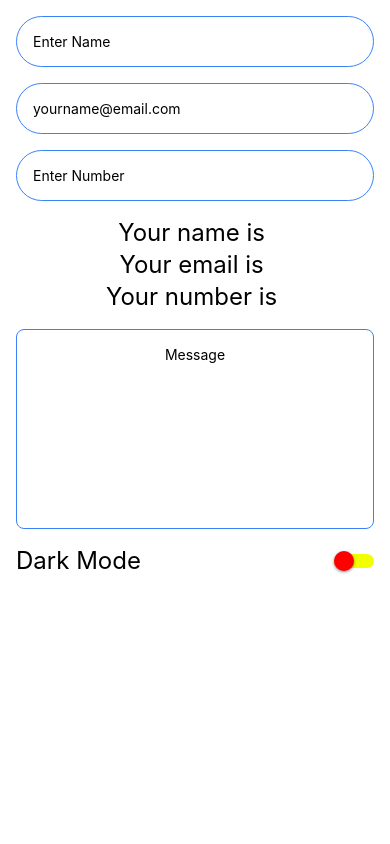
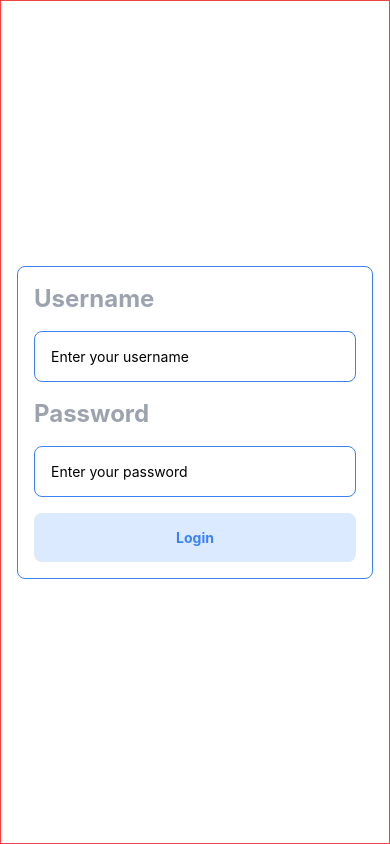
Before and after one commit to Danncode10/React-Native-Part-2-, a React Native app in the folder RNForms/: screen / in a window 390 px wide. Built offline with nearby package versions, Linux system fonts and the light colour scheme.

Commit message:
Implement Login component and update App structure

```diff
--- a/RNForms/App.js
+++ b/RNForms/App.js
@@ -1,86 +1,130 @@
 import "./global.css"
-import { Text, View, SafeAreaView, TextInput, Switch} from "react-native";
-import { use, useState } from "react";
+import { Text, View, SafeAreaView } from "react-native";
+import Login from './components/Login.js';
 
 export default function App() {
+  return (
+    <View className="flex-1 items-center justify-center bg-white">
+      <SafeAreaView className="flex-1 w-full p">
+        <View className="border border-red-500 flex-1 justify-center p-4">
+           <Login />
+        </View>
 
-  const [name, setName] = useState("");
-  const [email, setEmail] = useState("");
-  const [number, setNumber] = useState();
-  const [isDarkMode, setIsDarkMode] = useState(false);
-  const [bgColor, setBgColor] = useState("bg-white");
+      </SafeAreaView>
 
-  function toggleDarkMode(newValue){
-    setIsDarkMode(newValue);
-    setBgColor(isDarkMode? "bg-white" : "bg-black")
-  }
-
-  return (
-    <View className={`flex-1 ${bgColor}`}>
-    <SafeAreaView className="flex-1">
-      <View className="flex-1 items-center p-4">
-        <TextInput
-            className={`${styles.textInput}`}
-            value={name}
-            onChangeText={setName}
-            placeholder="Enter Name"
-        />
-        <TextInput
-            className={`${styles.textInput}`}
-            value={email}
-            onChangeText={setEmail}
-            placeholder="yourname@email.com"
-            keyboardType="email-address"
-        />
-        <TextInput
-            className={`${styles.textInput}`}
-            value={number}
-            onChangeText={setNumber}
-            placeholder="Enter Number"
-            keyboardType="numeric"
-        />
-
-        <Text className="text-2xl color-blue-800">Your name is <Text className="text-red-500">{name}</Text></Text>
-        <Text className="text-2xl color-blue-800">Your email is {email}</Text>
-        <Text className="text-2xl color-blue-800">Your number is {number}</Text>
-
-        <TextInput
-          className={`${styles.textInput} ${styles.multiLine}`}
-          placeholder="Message"
-          multiline
-          style={{textAlign: 'center'}}
-        />
-
-        <View className={`${styles.switchComponent}`} style={{justifyContent: 'space-between'}}>
-          <Text className={`${styles.textStyle}`}>Dark Mode</Text>
-          {/* <Switch
-            value={isDarkMode}
-            onValueChange={(newValue) => setIsDarkMode(newValue)}
-            trackColor={{false: "red", true: "blue"}}
-            thumbColor={isDarkMode: "#26eeebff" ? "#ff0000ff"}
-          /> */}
-
-          <Switch
-            value={isDarkMode}
-            onValueChange={toggleDarkMode}
-            trackColor={{ false: "#f2ff00ff", true: "#0000ff" }}
-            thumbColor={isDarkMode ? "white" : "red"}
-          />
-        </View>
+    </View>
+  );
+}
 
 
 
 
-      </View>
-    </SafeAreaView>
-    </View>
 
-  );
-}
 
-const styles = {
-  textInput: 'border border-blue-500 w-full p-4 rounded-full mb-4',
-  multiLine: 'min-h-[200px] rounded-lg mt-4',
-  textStyle: 'text-2xl color-blue-800',
-  switchComponent: 'flex-row items-center justify-between w-full',
-}
+
+
+
+
+
+
+
+
+
+
+
+
+
+
+
+
+
+
+
+
+
+// import "./global.css"
+// import { Text, View, SafeAreaView, TextInput, Switch} from "react-native";
+// import { use, useState } from "react";
+
+// export default function App() {
+
+//   const [name, setName] = useState("");
+//   const [email, setEmail] = useState("");
+//   const [number, setNumber] = useState();
+//   const [isDarkMode, setIsDarkMode] = useState(false);
+//   const [bgColor, setBgColor] = useState("bg-white");
+
+//   function toggleDarkMode(newValue){
+//     setIsDarkMode(newValue);
+//     setBgColor(isDarkMode? "bg-white" : "bg-black")
+//   }
+
+//   return (
+//     <View className={`flex-1 ${bgColor}`}>
+//     <SafeAreaView className="flex-1">
+//       <View className="flex-1 items-center p-4">
+//         <TextInput
+//             className={`${styles.textInput}`}
+//             value={name}
+//             onChangeText={setName}
+//             placeholder="Enter Name"
+//         />
+//         <TextInput
+//             className={`${styles.textInput}`}
+//             value={email}
+//             onChangeText={setEmail}
+//             placeholder="yourname@email.com"
+//             keyboardType="email-address"
+//         />
+//         <TextInput
+//             className={`${styles.textInput}`}
+//             value={number}
+//             onChangeText={setNumber}
+//             placeholder="Enter Number"
+//             keyboardType="numeric"
+//         />
+
+//         <Text className="text-2xl color-blue-800">Your name is <Text className="text-red-500">{name}</Text></Text>
+//         <Text className="text-2xl color-blue-800">Your email is {email}</Text>
+//         <Text className="text-2xl color-blue-800">Your number is {number}</Text>
+
+//         <TextInput
+//           className={`${styles.textInput} ${styles.multiLine}`}
+//           placeholder="Message"
+//           multiline
+//           style={{textAlign: 'center'}}
+//         />
+
+//         <View className={`${styles.switchComponent}`} style={{justifyContent: 'space-between'}}>
+//           <Text className={`${styles.textStyle}`}>Dark Mode</Text>
+//           {/* <Switch
+//             value={isDarkMode}
+//             onValueChange={(newValue) => setIsDarkMode(newValue)}
+//             trackColor={{false: "red", true: "blue"}}
+//             thumbColor={isDarkMode: "#26eeebff" ? "#ff0000ff"}
+//           /> */}
+
+//           <Switch
+//             value={isDarkMode}
+//             onValueChange={toggleDarkMode}
+//             trackColor={{ false: "#f2ff00ff", true: "#0000ff" }}
+//             thumbColor={isDarkMode ? "white" : "red"}
+//           />
+//         </View>
+
+
+
+
+//       </View>
+//     </SafeAreaView>
+//     </View>
+
+//   );
+// }
+
+// const styles = {
+//   textInput: 'border border-blue-500 w-full p-4 rounded-full mb-4',
+//   multiLine: 'min-h-[200px] rounded-lg mt-4',
+//   textStyle: 'text-2xl color-blue-800',
+//   switchComponent: 'flex-row items-center justify-between w-full',
+// }
--- /dev/null
+++ b/RNForms/components/Login.js
@@ -0,0 +1,46 @@
+
+import { Text, View, TextInput, TouchableOpacity } from "react-native";
+import { use, useState } from "react";
+
+export default function Login() {
+
+    const [username, setUsername] = useState("");
+    const [password, setPassword] = useState("");
+
+
+  return (
+    <View className={`w-full border border-blue-500 p-4 rounded-lg`}>
+      <View className="mb-4">
+        <Text className="font-bold text-2xl mb-4 text-gray-400">Username</Text>
+        <TextInput
+            className="border border-blue-500 rounded-lg p-4"
+            placeholder="Enter your username"
+            value={username}
+            onChangeText={setUsername}
+        />
+      </View>
+
+      <View className="mb-4">
+        <Text className="font-bold text-2xl mb-4 text-gray-400">Password</Text>
+        <TextInput
+            className="border border-blue-500 rounded-lg p-4"
+            placeholder="Enter your password"
+            value={password}
+            onChangeText={setPassword}
+            secureTextEntry
+        />
+      </View>
+
+      <TouchableOpacity className="items-center" onPress={() => {}}>
+        <View className="bg-blue-100 rounded-lg p-4 w-full items-center">
+            <Text className="font-bold text-blue-500">Login</Text>
+        </View>
+      </TouchableOpacity>
+
+
+
+
+
+    </View>
+  );
+}
```
